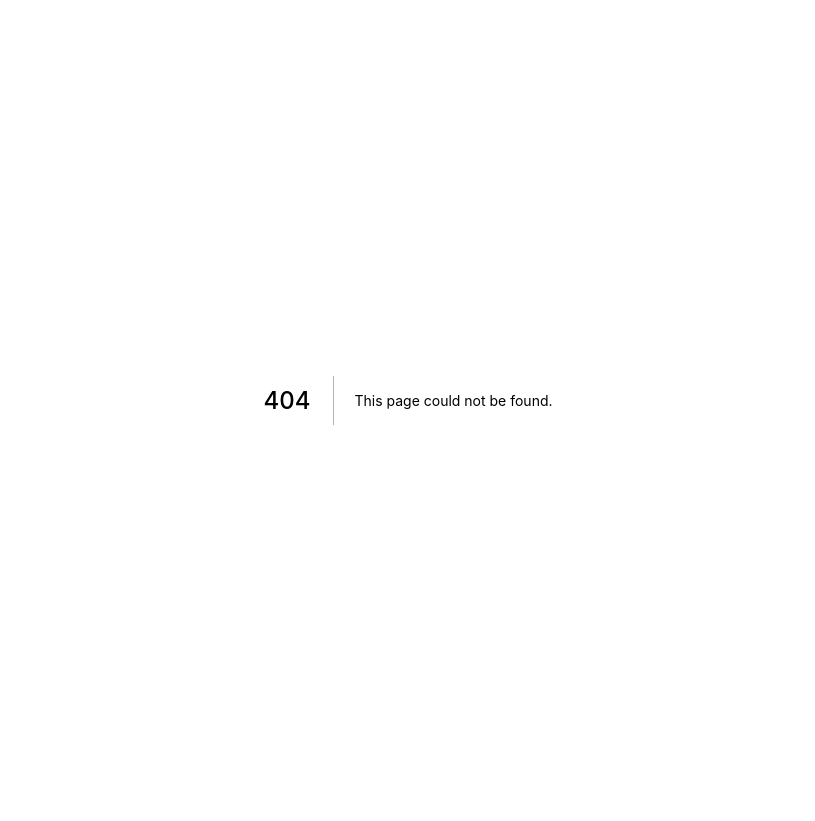
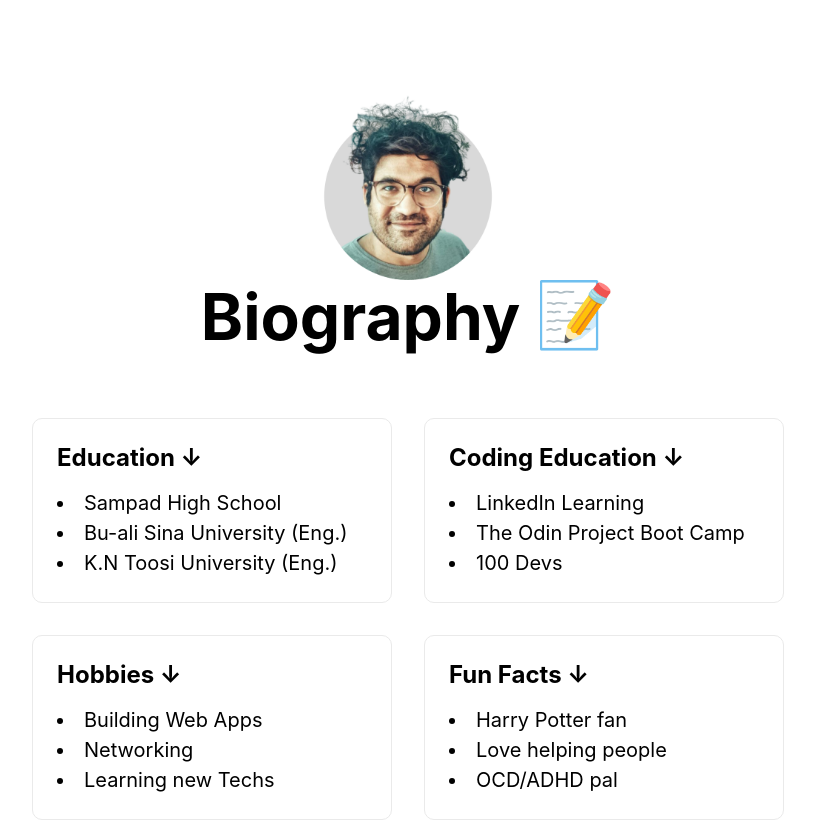
Before and after one commit to Sajadmhy/Sajad-Mahyaei-Portfolio, a Next.js app: page /bio in a window 1280 px wide. Before the commit this address had no page. Shown: the top 821 px of the page, without its empty margins (232-1047 px from the left). Before the commit the page ends 800 px from the top, so only its background shows below. Built offline with nearby package versions, Linux system fonts and the light colour scheme.

Commit message:
Create and style the biography page

```diff
--- /dev/null
+++ b/pages/bio.jsx
@@ -0,0 +1,63 @@
+import Image from 'next/image'
+import Link from 'next/link'
+import styles from '../styles/Bio.module.css'
+
+export default function Bio() {
+  return (
+    <div className={styles.container}>
+
+      <main className={styles.main}>
+        <Image
+          src="/profile.png"
+          width={200}
+          height={200}
+          alt="Sajad Mahyaei"
+          />
+        <h1 className={styles.title}>
+          Biography <span className={styles.emoji}>📝</span>
+        </h1>
+
+
+        <div className={styles.grid}>
+          <div className={styles.card}>
+            <h2>Education &darr;</h2>
+            <p><li>Sampad High School </li>
+            <li>Bu-ali Sina University (Eng.)</li>
+              <li>K.N Toosi University (Eng.)</li>
+            </p>
+          </div>
+
+          <div className={styles.card}>
+            <h2>Coding Education &darr;</h2>
+            <p><li>LinkedIn Learning</li>
+              <li>The Odin Project Boot Camp</li>
+              <li>100 Devs</li>
+            </p>
+          </div>
+
+          <div className={styles.card}>
+            <h2>Hobbies &darr;</h2>
+            <p><li>Building Web Apps</li>
+            <li>Networking</li>
+              <li>Learning new Techs</li>
+            </p>
+          </div>
+
+           <div className={styles.card}>
+            <h2>Fun Facts &darr;</h2>
+            <p><li>Harry Potter fan</li>
+            <li>Love helping people</li>
+              <li>OCD/ADHD pal</li>
+            </p>
+          </div>
+
+        </div>
+      </main>
+      <h2>
+        <Link href="/">
+          <a className={styles.backBtn}>&larr; Back to home</a>
+        </Link>
+      </h2>
+    </div>
+  )
+}
--- a/pages/projects/hello.js
+++ /dev/null
@@ -1,5 +0,0 @@
-// Next.js API route support: https://nextjs.org/docs/api-routes/introduction
-
-export default (req, res) => {
-  res.status(200).json({ name: 'John Doe' })
-}
--- /dev/null
+++ b/styles/Bio.module.css
@@ -0,0 +1,113 @@
+.container {
+  min-height: 100vh;
+  padding: 0 0.5rem;
+  display: flex;
+  flex-direction: column;
+  justify-content: center;
+  align-items: center;
+}
+
+.main {
+  padding: 5rem 0;
+  flex: 1;
+  display: flex;
+  flex-direction: column;
+  justify-content: center;
+  align-items: center;
+}
+
+
+.title {
+  margin: 0;
+  line-height: 1.15;
+  font-size: 4rem;
+}
+
+.title,
+.description {
+  text-align: center;
+}
+
+.description {
+  line-height: 1.5;
+  font-size: 1.5rem;
+}
+
+
+.grid {
+  display: flex;
+  align-items: center;
+  justify-content: center;
+  flex-wrap: wrap;
+  max-width: 800px;
+  margin-top: 3rem;
+}
+
+.card {
+  margin: 1rem;
+  padding: 1.5rem;
+  text-align: left;
+  color: inherit;
+  text-decoration: none;
+  border: 1px solid #eaeaea;
+  border-radius: 10px;
+  transition: color 0.15s ease, border-color 0.15s ease;
+  width: 45%;
+}
+
+.card:hover,
+.card:focus,
+.card:active {
+  color: #0070f3;
+  border-color: #0070f3;
+}
+
+.card h2 {
+  margin: 0 0 1rem 0;
+  font-size: 1.5rem;
+}
+
+.card p {
+  margin: 0;
+  font-size: 1.25rem;
+  line-height: 1.5;
+}
+
+
+
+@media (max-width: 600px) {
+  .grid {
+    width: 100%;
+    flex-direction: column;
+  }
+}
+
+
+.emoji {
+  display: inline-block;
+  animation: bounce 0.5s infinite;
+}
+
+@keyframes bounce {
+  0% {
+    transform: translate3d(0px, 0px, 0);
+  }
+  50% {
+    transform: translate3d(0px, -4px, 0);
+  }
+  100% {
+    transform: translate3d(0px, 0px, 0);
+  }
+}
+
+
+.backBtn {
+  color: #0070f3;
+  text-decoration: none;
+}
+
+.backBtn:hover,
+.backBtn:focus,
+.backBtn:active {
+  text-decoration: underline;
+}
```
Also changed, not shown: pages/index.jsx (+21 -13 lines), pages/projects.jsx (added, +51 -0 lines), pages/experience.jsx (added), pages/technologies.jsx (added), public/favicon.png (added), public/profile.png (added).
